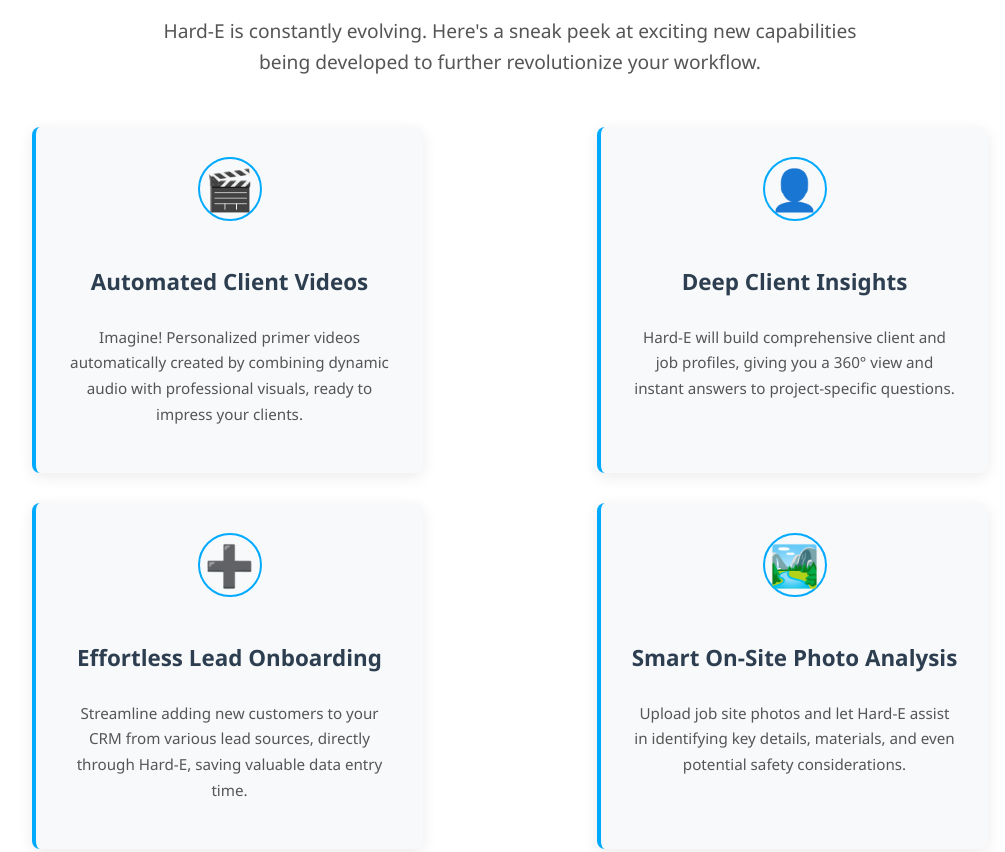
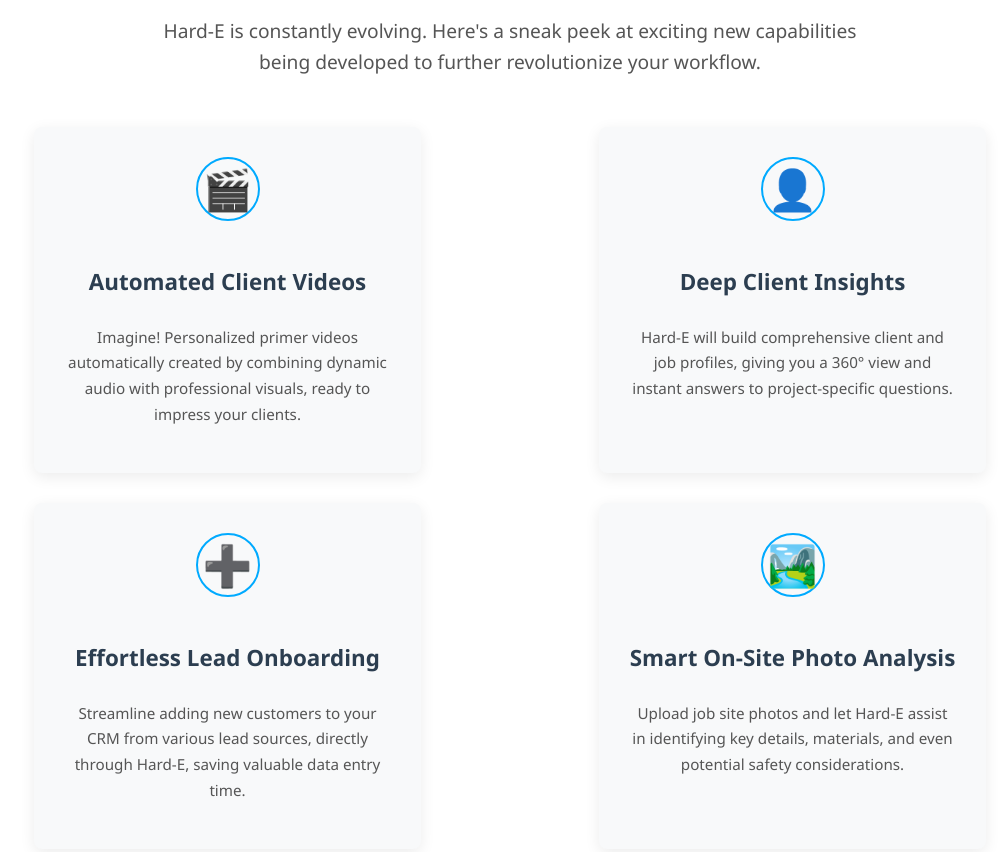
Before and after one commit to FotiosMpouris/Hard-E, a plain HTML site: page index.html in a window 1280 px wide. Shown: the part 2381-3233 px from the top of the page, without its empty margins (130-1135 px from the left). Drawn offline with Linux system fonts and the light colour scheme.

Commit message:
Update index.html

```diff
--- a/index.html
+++ b/index.html
@@ -179,7 +179,7 @@
         /* Specific styling for Future Feature Items */
         .future-features-section .feature-item {
              background-color: #f8f9fa; /* Slightly different background for future cards */
-             border-left: 4px solid #00aaff; /* Blue accent border like Salesforce */
+             /* border-left: 4px solid #00aaff; */ /* REMOVED THIS LINE */
         }
         .future-features-section .feature-item .icon-placeholder {
             color: #00aaff; /* Blue icons for future features */
```
